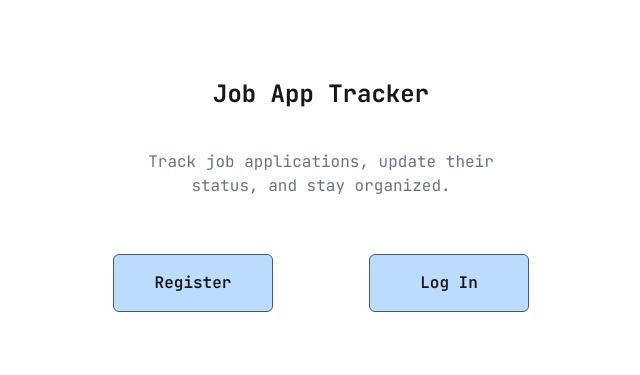
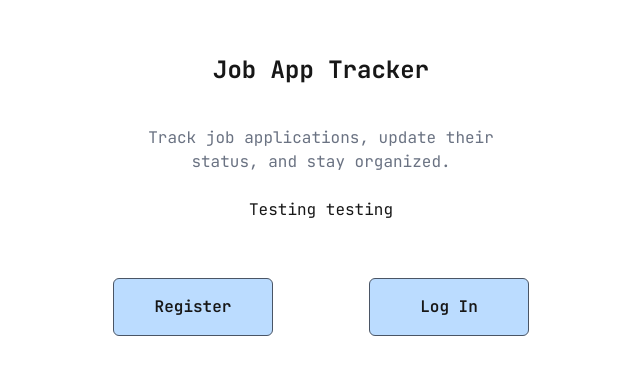
Before and after one commit to clydexmarty09/Job-App-Tracker-, a Next.js app: page / in a window 1280 px wide. Shown: the part 205-580 px from the top of the page, without its empty margins (319-959 px from the left). Built offline with nearby package versions, Linux system fonts and the light colour scheme.

Commit message:
debugging test

```diff
--- a/app/page.tsx
+++ b/app/page.tsx
@@ -14,6 +14,7 @@ export default function Home() {
         <p className="text-gray-500 text-center max-w-sm">
           Track job applications, update their status, and stay organized.
         </p>
+        <p> Testing testing </p>
 
         {/* <p> {counter} </p>
         <button className="text-black border border-green-500/70 rounded-md p-4" onClick={()=>
```
